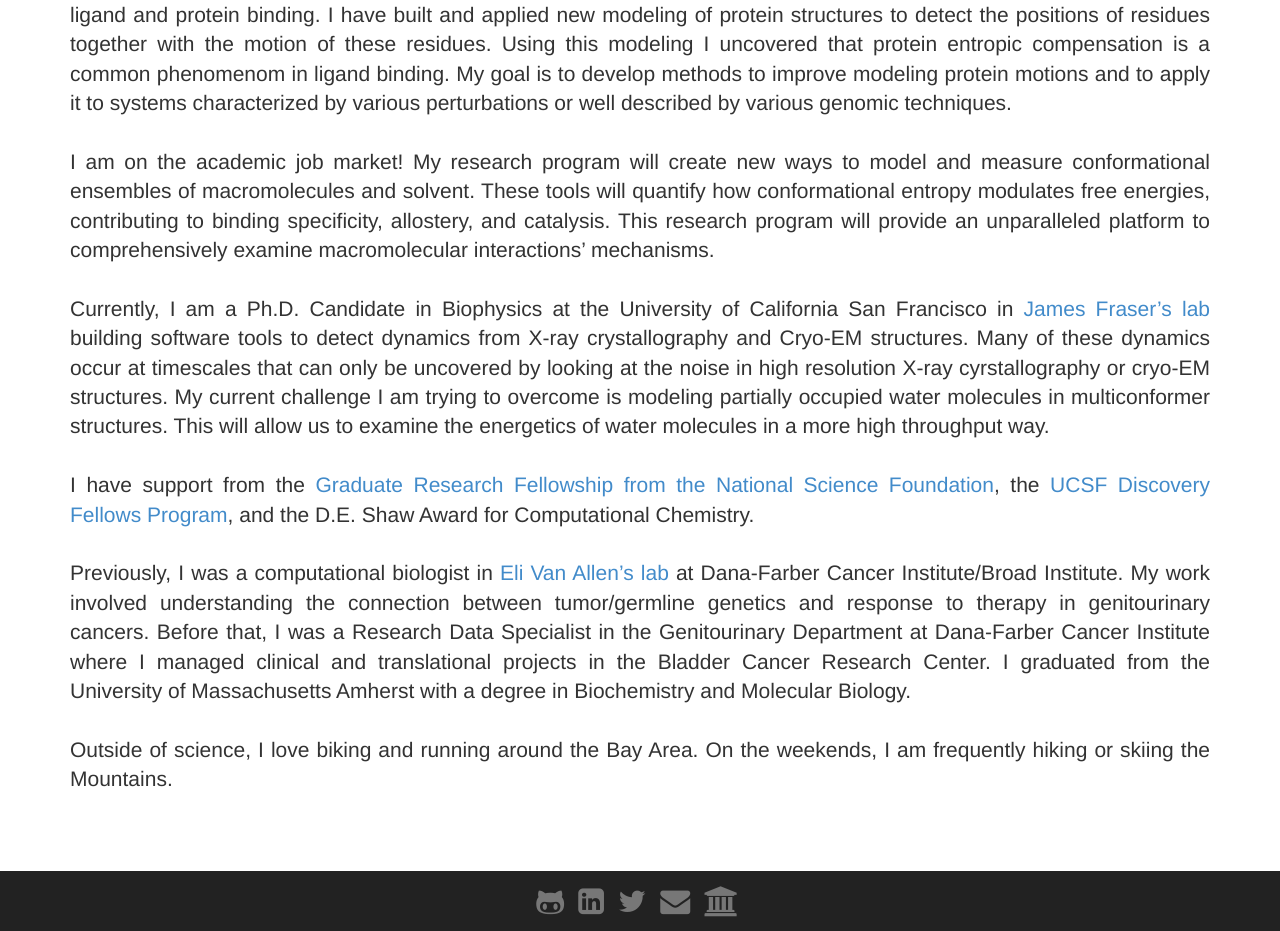
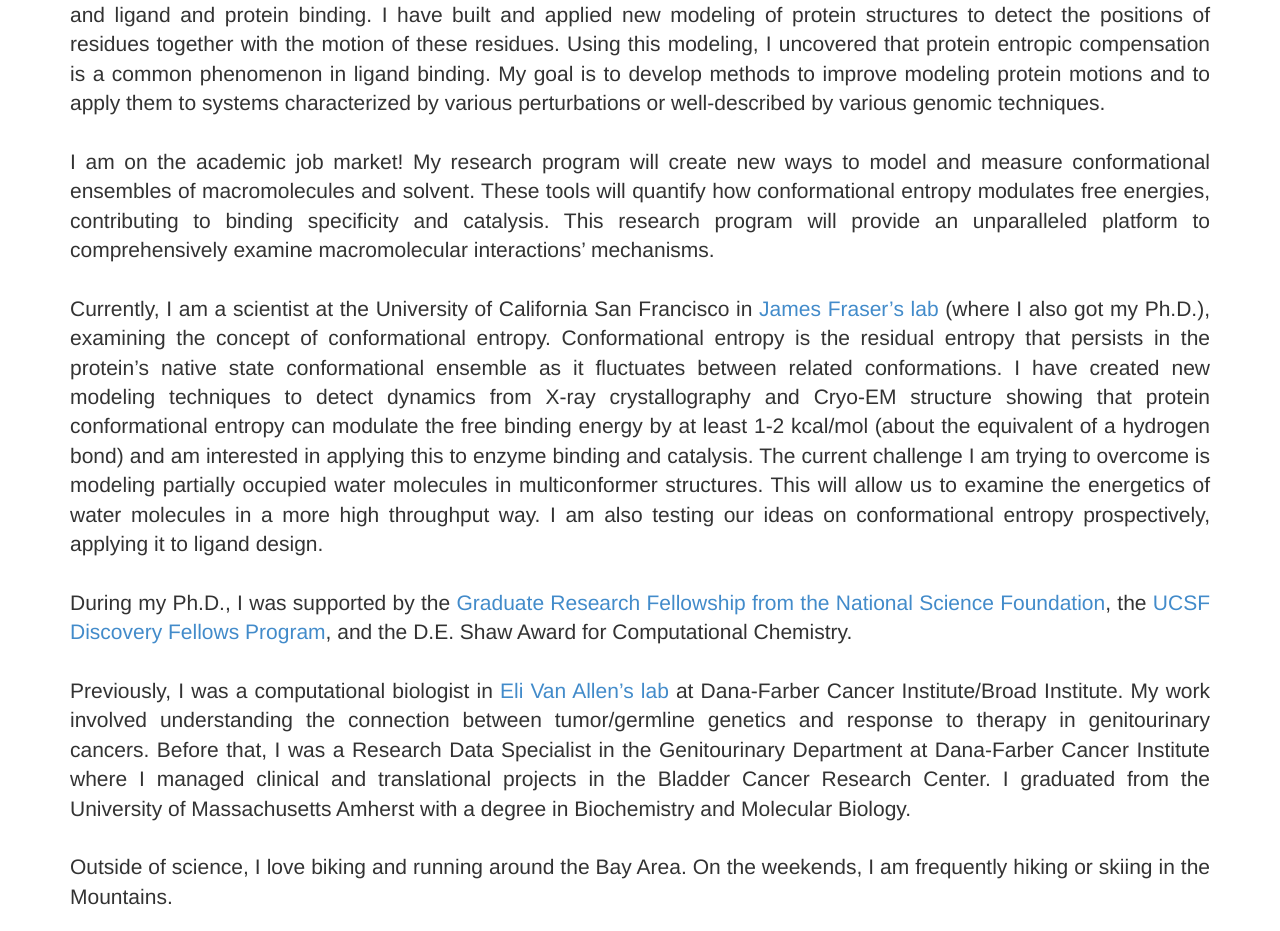
Before and after one commit to stephaniewankowicz/stephaniewankowicz.github.io, a Jekyll site: the page built from index.md, in a window 1280 px wide and 1400 px high. Shown: the part 469-1400 px from the top of the window. Built offline with Jekyll 4.4.1, drawn with Linux system fonts in a browser that asks for light colours; nearby versions of some CDN libraries; some of the changed text lies outside the part shown.

Commit message:
I now have a phd

```diff
--- a/index.md
+++ b/index.md
@@ -10,21 +10,29 @@
 <img src="/static/img/banner_statehouse.jpg" class="img-responsive center-block" alt="Advocating for Science Research at the California Statehouse, January 2020"/>
 
 <p class="lead text-justify">
-I am a computational structural biologist with a special interest in understand how proteins motions impact mutations and ligand and protein binding. I have built and applied new modeling of protein structures to detect the positions of residues together with the motion of these residues. Using this modeling I uncovered that protein entropic compensation is a common phenomenom in ligand binding. My goal is to develop methods to improve modeling protein motions and to apply it to systems characterized by various perturbations or well described by various genomic techniques.
+I am a computational structural biologist with a special interest in understanding how proteins motions impact mutations and ligand and protein binding. I have built and applied new modeling of protein structures to detect the positions of residues together with the motion of these residues. Using this modeling, I uncovered that protein entropic compensation is a common phenomenon in ligand binding. My goal is to develop methods to improve modeling protein motions and to apply them to systems characterized by various perturbations or well-described by various genomic techniques.
 
  <br>
 
-I am on the academic job market! My research program will create new ways to model and measure conformational ensembles of macromolecules and solvent. These tools will quantify how conformational entropy modulates free energies, contributing to binding specificity, allostery, and catalysis. This research program will provide an unparalleled platform to comprehensively examine macromolecular interactions' mechanisms.
+I am on the academic job market! My research program will create new ways to model and measure conformational ensembles of macromolecules and solvent. These tools will quantify how conformational entropy modulates free energies, contributing to binding specificity and catalysis. This research program will provide an unparalleled platform to comprehensively examine macromolecular interactions' mechanisms.
 
 <br>
 <br>
 
-Currently, I am a Ph.D. Candidate in Biophysics at the University of California San Francisco in [James Fraser's lab](https://fraserlab.com/) building software tools to detect dynamics from X-ray crystallography and Cryo-EM structures. Many of these dynamics occur at timescales that can only be uncovered by looking at the noise in high resolution X-ray cyrstallography or cryo-EM structures. My current challenge I am trying to overcome is modeling partially occupied water molecules in multiconformer structures. This will allow us to examine the energetics of water molecules in a more high throughput way.
+Currently, I am a scientist at the University of California San Francisco in [James Fraser's lab](https://fraserlab.com/) (where I also got my Ph.D.), examining the concept of conformational entropy. Conformational entropy is the residual entropy that persists in the protein's native state conformational ensemble as it fluctuates between related conformations. I have created new modeling techniques to detect dynamics from X-ray crystallography and Cryo-EM structure showing that protein conformational entropy can modulate the free binding energy by at least 1-2 kcal/mol (about the equivalent of a hydrogen bond) and am interested in applying this to enzyme binding and catalysis.
+
+The current challenge I am trying to overcome is modeling partially occupied water molecules in multiconformer structures. This will allow us to examine the energetics of water molecules in a more high throughput way.
+
+I am also testing our ideas on conformational entropy prospectively, applying it to ligand design.
+
+
+
+
 
 <br>
 <br>
 
-I have support from the [Graduate Research Fellowship from the National Science Foundation](https://www.nsfgrfp.org/), the [UCSF Discovery Fellows Program](https://graduate.ucsf.edu/discovery-fellows-program), and the D.E. Shaw Award for Computational Chemistry.
+During my Ph.D., I was supported by the [Graduate Research Fellowship from the National Science Foundation](https://www.nsfgrfp.org/), the [UCSF Discovery Fellows Program](https://graduate.ucsf.edu/discovery-fellows-program), and the D.E. Shaw Award for Computational Chemistry.
 
 <br>
 <br>
@@ -34,5 +42,5 @@
 <br>
 <br>
 
-Outside of science, I love biking and running around the Bay Area. On the weekends, I am frequently hiking or skiing the Mountains.
+Outside of science, I love biking and running around the Bay Area. On the weekends, I am frequently hiking or skiing in the Mountains.
 </p>
```
